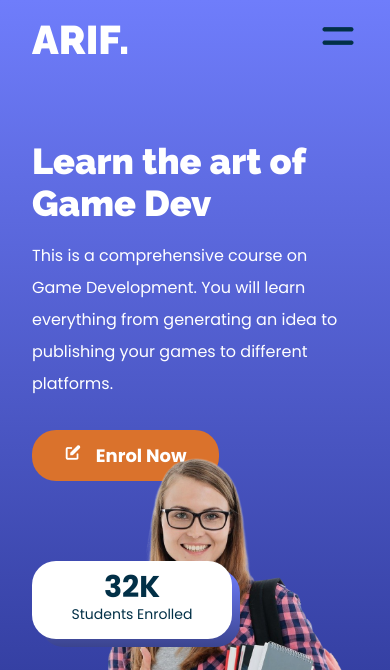
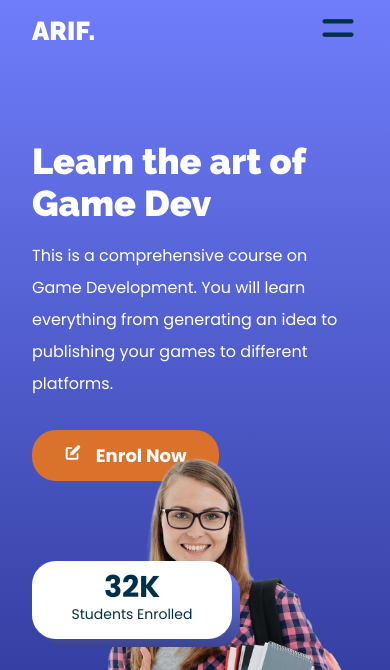
Before and after one commit to arifdevbd/Arif---Figma-to-html, a plain HTML site: page index.html in a window 390 px wide. Shown: the top 670 px of the page. Drawn offline with Linux system fonts and the light colour scheme.

Commit message:
Change some syle

```diff
--- a/style.css
+++ b/style.css
@@ -77,7 +77,7 @@ nav.scrolled {
 
 nav .logo a {
     font-family: "Raleway", sans-serif;
-    font-size: 40px;
+    font-size: 32px;
     font-weight: 900;
     text-decoration: none;
     color: var(--white-color);
@@ -567,7 +567,7 @@ footer .copyright {
 
     nav.mobile-nav{
         width: 100%;
-        padding: 16px 100px;
+        padding: 8px 100px;
         display: flex;
         justify-content: space-between;
     }
@@ -578,7 +578,7 @@ footer .copyright {
 
     nav.mobile-nav.scrolled {
         background: var(--light-blue-color);
-        padding: 12px 100px;
+        padding: 8px 100px;
         top: 0;
         border-radius: 0 0 8px 8px;
         box-shadow: 0 16px 14px -8px rgba(0, 0, 0, 0.3);
@@ -749,6 +749,10 @@ footer .copyright {
     .hero-section .right img {
         height: 500px;
     }
+
+    nav .logo a{
+        font-size: 26px;
+    }
 }
 
 @media only screen and (max-width: 700px) {
@@ -757,11 +761,11 @@ footer .copyright {
     }
 
     nav.mobile-nav{
-        padding: 16px 32px;
+        padding: 8px 32px;
     }
 
     nav.mobile-nav.scrolled{
-        padding: 16px 32px;
+        padding: 8px 32px;
     }
 
     .hero-section .left h1{
```
